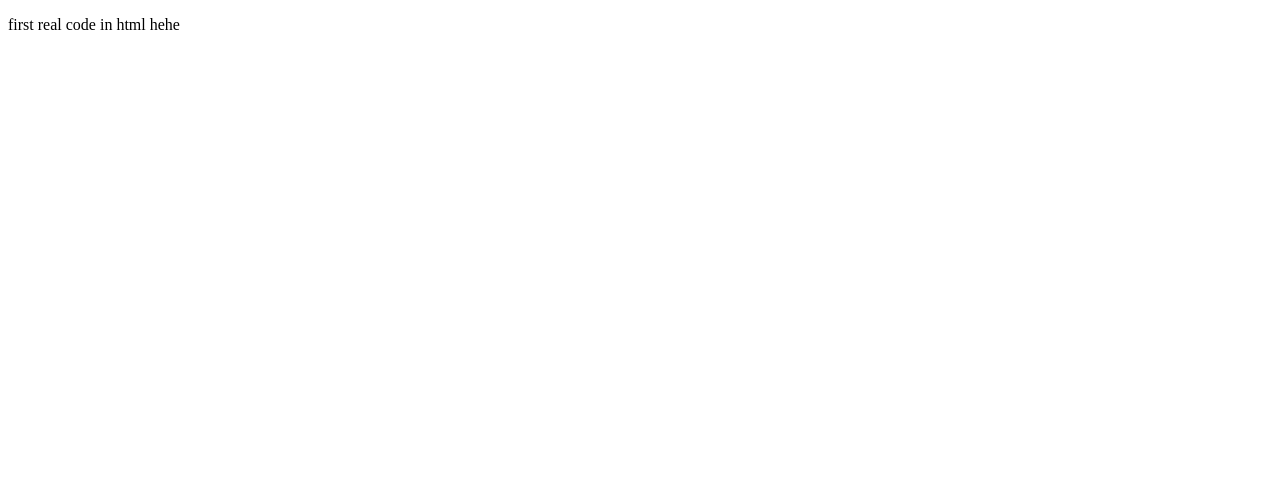
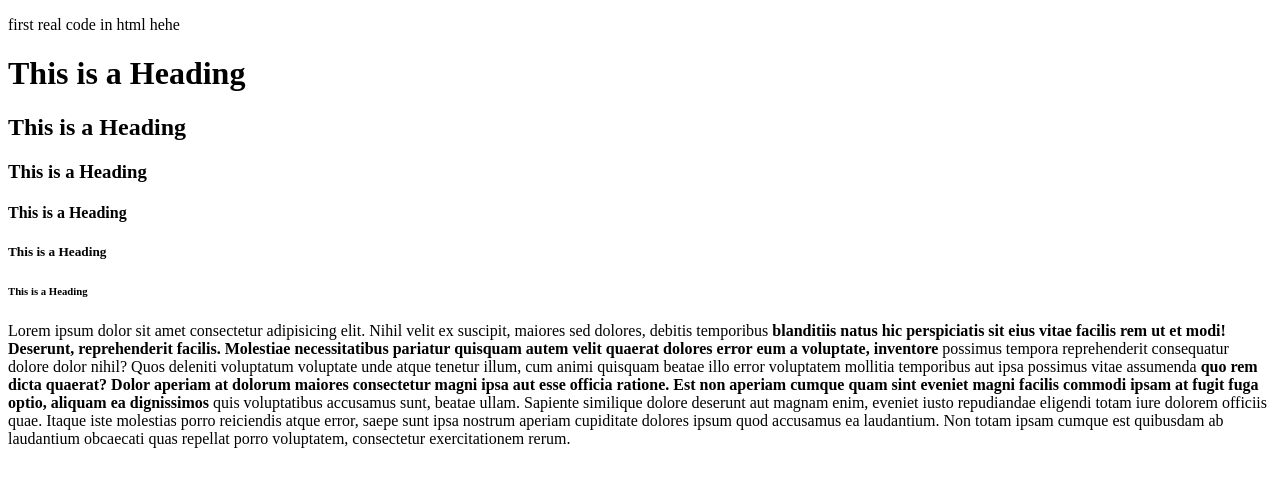
Before and after one commit to IIChibi0ChanII/HTML-Elements, a plain HTML site: page index.html in a window 1280 px wide. Drawn offline with Linux system fonts and the light colour scheme.

Commit message:
Html_Elements

```diff
--- a/index.html
+++ b/index.html
@@ -3,9 +3,19 @@
 <head>
     <meta charset="UTF-8">
     <meta name="viewport" content="width=device-width, initial-scale=1.0">
-    <title>Document</title>
+    <title>Html Elements</title>
 </head>
 <body>
     <p>first real code in html hehe</p>
+    <h1>This is a Heading</h1>
+    <h2>This is a Heading</h2>
+    <h3>This is a Heading</h3>
+    <h4>This is a Heading</h4>
+    <h5>This is a Heading</h5>
+    <h6>This is a Heading</h6>
+
+    <p>Lorem ipsum dolor sit amet consectetur adipisicing elit. Nihil velit ex suscipit, maiores sed dolores, debitis temporibus <b>blanditiis natus hic perspiciatis sit eius vitae facilis rem ut et modi! Deserunt, reprehenderit facilis. Molestiae
+    necessitatibus pariatur quisquam autem velit quaerat dolores error eum a voluptate, inventore</b> possimus tempora reprehenderit consequatur dolore dolor nihil? Quos deleniti voluptatum voluptate unde atque tenetur illum, cum animi quisquam beatae illo error voluptatem mollitia temporibus aut ipsa possimus vitae assumenda <b>quo rem dicta quaerat? Dolor aperiam at dolorum maiores consectetur magni ipsa aut esse officia ratione. Est non aperiam
+    cumque quam sint eveniet magni facilis commodi ipsam at fugit fuga optio, aliquam ea dignissimos</b> quis voluptatibus accusamus sunt, beatae ullam. Sapiente similique dolore deserunt aut magnam enim, eveniet iusto repudiandae eligendi totam iure dolorem officiis quae. Itaque iste molestias porro reiciendis atque error, saepe sunt ipsa nostrum aperiam cupiditate dolores ipsum quod accusamus ea laudantium. Non totam ipsam cumque est quibusdam ab laudantium obcaecati quas repellat porro voluptatem, consectetur exercitationem rerum.</p>
 </body>
 </html>
```
